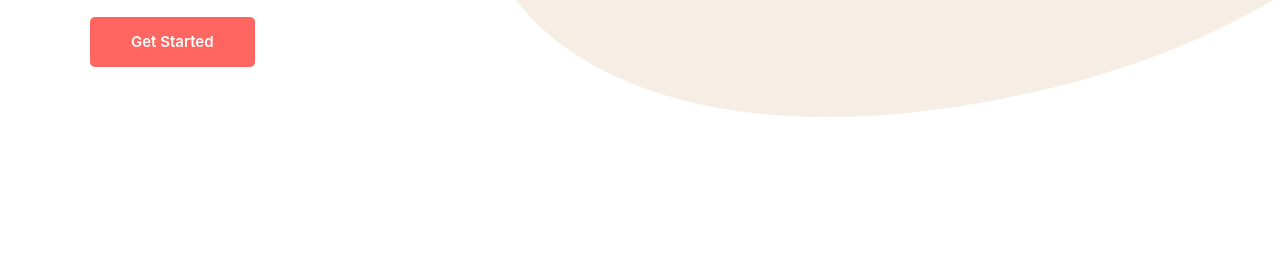
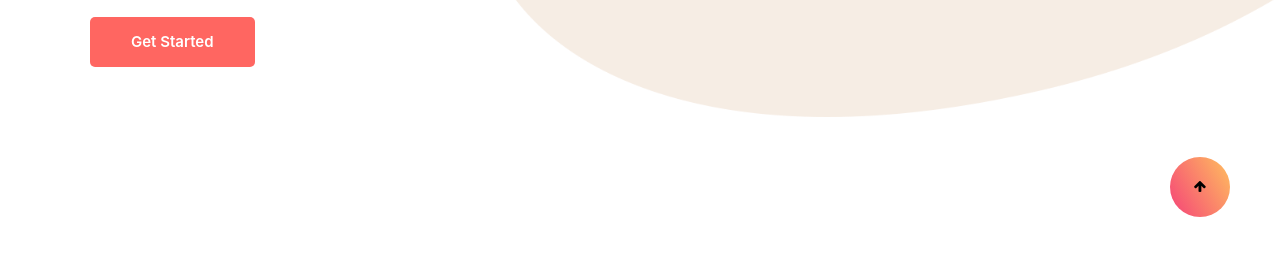
Before and after one commit to front-end-by-rimantas/35-grupe-portfolio-oxo, a website with bundled scripts: page index.html in a window 1280 px wide. Shown: the part 533-800 px from the top of the page. Built offline with nearby package versions, Linux system fonts and the light colour scheme.

Commit message:
initial commit

```diff
--- /dev/null
+++ b/css/base/up-to-top.css
@@ -0,0 +1,10 @@
+.upTop {
+    position: fixed;
+    right: 50px;
+    bottom: 50px;
+    border: none;
+    border-radius: 100px;
+    background: linear-gradient(240deg, #ffc05e 0%, #f54278 100%);
+    width: 60px;
+    height: 60px;
+}
--- a/css/pages/home.css
+++ b/css/pages/home.css
@@ -11,6 +11,7 @@
 @import '../base/our-team.css';
 @import '../base/free-trial.css';
 @import "../base/whatWeDo.css";
+@import '../base/up-to-top.css';
 /* 3rd-party */
 
 @import "../3rd-party/font-awesome.min.css";
--- a/index.html
+++ b/index.html
@@ -401,6 +401,10 @@
     </footer>
     <!-- footer: end -->
 
+    <!-- up to top: start -->
+    <button class=" upTop"><i class="fa fa-arrow-up" aria-hidden="true"></i></button>
+    <!-- up to top: end -->
+
     <script src="https://kit.fontawesome.com/1c57adff58.js" crossorigin="anonymous"></script>
     <script src="./js/pages/home.js" type="module" defer></script>
 </body>
```
